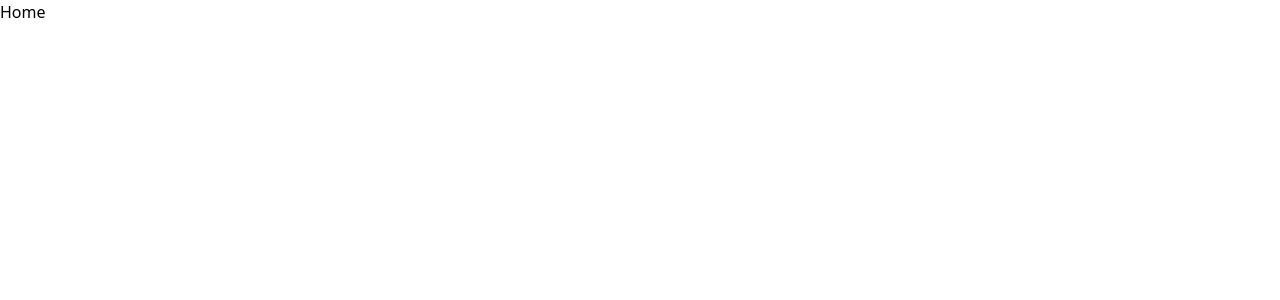
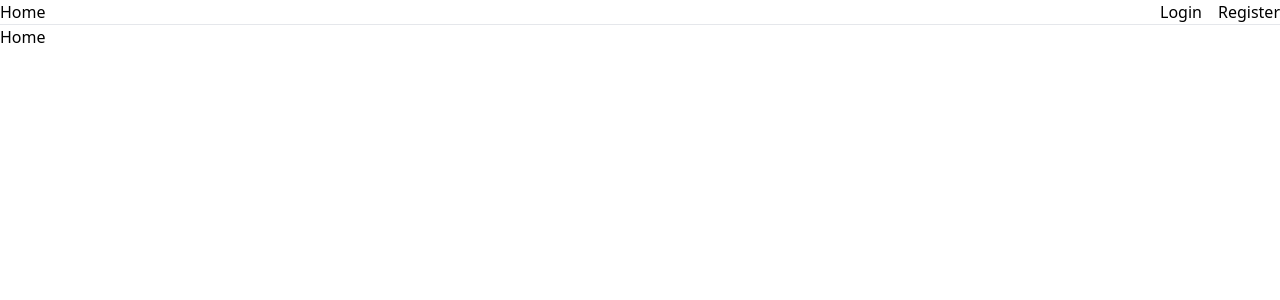
Before and after one commit to barangana/budget-app, a Next.js app: page / in a window 1280 px wide. Shown: the top 300 px of the page. Built offline with nearby package versions, Linux system fonts and the light colour scheme.

Commit message:
feat: started a simple navbar

```diff
--- /dev/null
+++ b/src/app/components/Navbar.tsx
@@ -0,0 +1,20 @@
+import Link from 'next/link'
+import React from 'react'
+
+
+
+const Navbar = () => {
+  return (
+    <div className='border-b border-gray-200 bg-white/75'>
+      <div className='flex justify-between'>
+        <Link href='/'>Home</Link>
+        <div className='space-x-4'>
+          <Link href='/login'>Login</Link>
+          <Link href='/register'>Register</Link>
+        </div>
+      </div>
+    </div>
+  )
+}
+
+export default Navbar
--- a/src/app/layout.tsx
+++ b/src/app/layout.tsx
@@ -1,6 +1,7 @@
 import './globals.css'
 import type { Metadata } from 'next'
 import { Inter } from 'next/font/google'
+import Navbar from './components/Navbar'
 
 const inter = Inter({ subsets: ['latin'] })
 
@@ -16,7 +17,9 @@ export default function RootLayout({
 }) {
   return (
     <html lang='en' className='light'>
-      <body>{children}</body>
+      <body>
+        <Navbar /> {children}
+      </body>
     </html>
   )
 }
```
